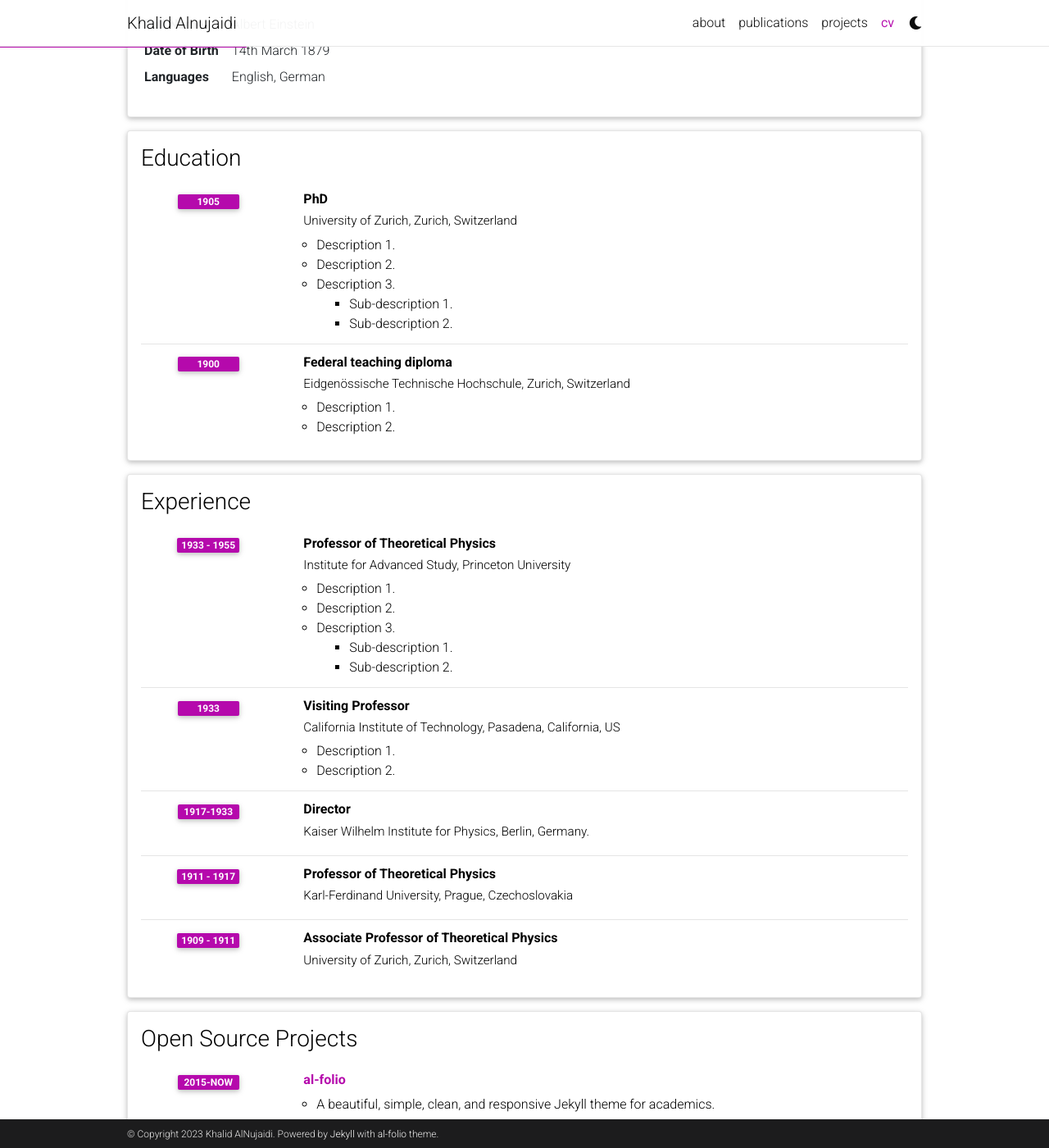
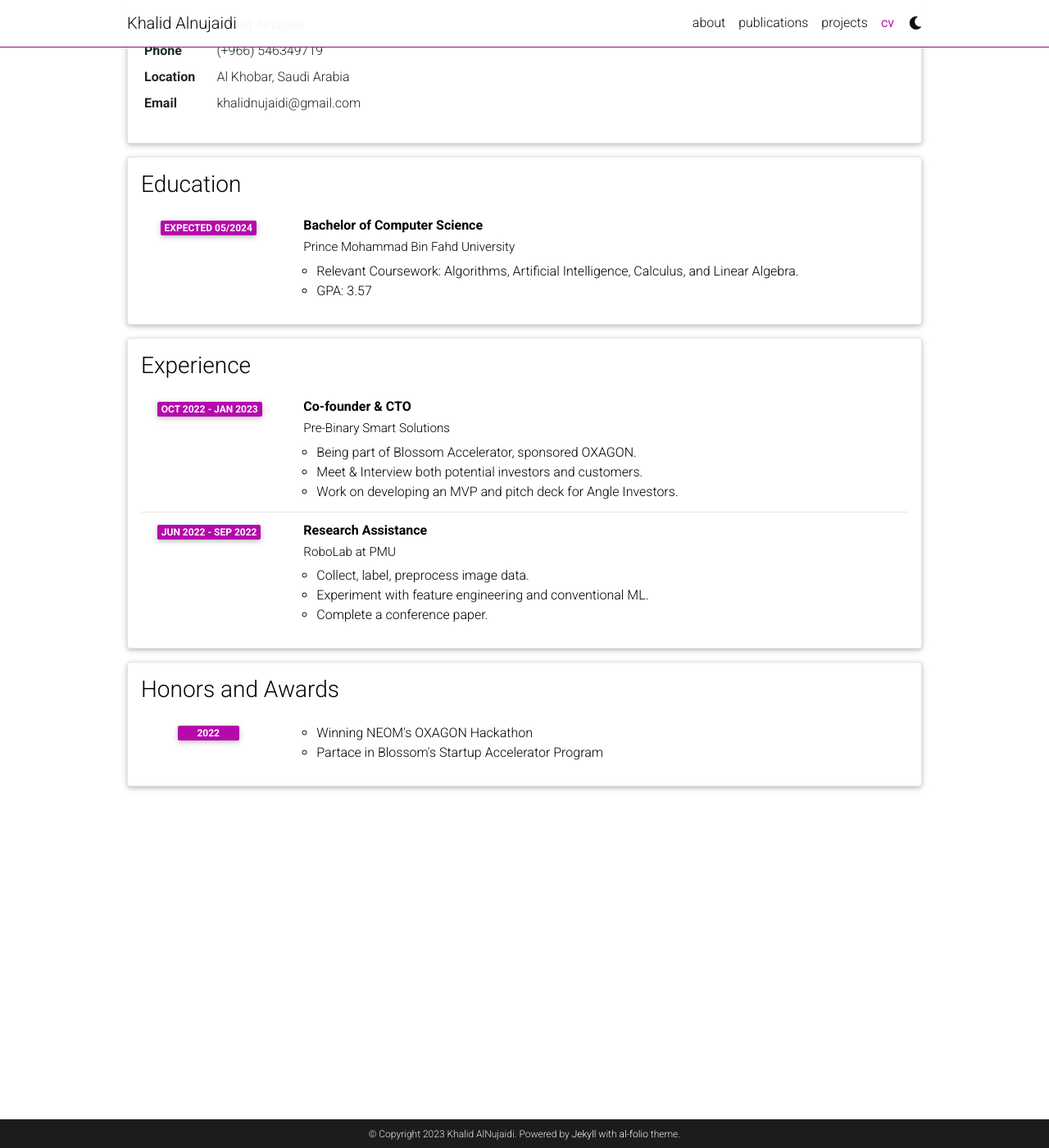
Before and after one commit to KhalidAlnujaidi/KhalidAlnujaidi.github.io, a Jekyll site: the page built from _pages/cv.md, in a window 1280 px wide and 1400 px high, scrolled down 234 px. Shown: the whole window at 82% size. Built offline with Jekyll 4.4.1, drawn with Linux system fonts in a browser that asks for light colours; comment, search, counter and statistics services are not loaded; a style sheet for code colours, icons or effects is not loaded; some of the changed text lies outside the part shown.

Commit message:
upadates

```diff
--- a/_data/cv.yml
+++ b/_data/cv.yml
@@ -1,97 +1,51 @@
 - title: General Information
   type: map
   contents:
-    - name: Full Name
-      value: Albert Einstein
-    - name: Date of Birth
-      value: 14th March 1879
-    - name: Languages
-      value: English, German
+  - name: Full Name
+    value: Khalid Alnujaidi
+  - name: Phone
+    value: (+966) 546349719
+  - name: Location
+    value: Al Khobar, Saudi Arabia
+  - name: Email
+    value: khalidnujaidi@gmail.com
+
 
 - title: Education
   type: time_table
   contents:
-    - title: PhD
-      institution: University of Zurich, Zurich, Switzerland
-      year: 1905
+    - title: Bachelor of Computer Science
+      institution: Prince Mohammad Bin Fahd University
+      year: Expected 05/2024
       description:
-        - Description 1.
-        - Description 2.
-        - title: Description 3.
-          contents:
-            - Sub-description 1.
-            - Sub-description 2.
-    - title: Federal teaching diploma
-      institution: Eidgenössische Technische Hochschule, Zurich, Switzerland
-      year: 1900
-      description:
-        - Description 1.
-        - Description 2.
+        - "Relevant Coursework: Algorithms, Artificial Intelligence, Calculus, and Linear Algebra."
+        - "GPA: 3.57"
+
 
 - title: Experience
   type: time_table
   contents:
-    - title: Professor of Theoretical Physics
-      institution: Institute for Advanced Study, Princeton University
-      year: 1933 - 1955
+    - title:  Co-founder & CTO
+      institution: Pre-Binary Smart Solutions
+      year: Oct 2022 - Jan 2023
       description:
-        - Description 1.
-        - Description 2.
-        - title: Description 3.
-          contents:
-            - Sub-description 1.
-            - Sub-description 2.
-    - title: Visiting Professor
-      institution: California Institute of Technology, Pasadena, California, US
-      year: 1933
+        - Being part of Blossom Accelerator, sponsored OXAGON.
+        - Meet & Interview both potential investors and customers.
+        - Work on developing an MVP and pitch deck for Angle Investors.
+
+    - title: Research Assistance
+      institution: RoboLab at PMU
+      year: Jun 2022 - Sep 2022
       description:
-        - Description 1.
-        - Description 2.
+        - Collect, label, preprocess image data.
+        - Experiment with feature engineering and conventional ML.
+        - Complete a conference paper.
 
-    - title: Director
-      institution: Kaiser Wilhelm Institute for Physics, Berlin, Germany.
-      year: 1917-1933
-
-    - title: Professor of Theoretical Physics
-      institution: Karl-Ferdinand University, Prague, Czechoslovakia
-      year: 1911 - 1917
-      description:
-
-    - title: Associate Professor of Theoretical Physics
-      institution: University of Zurich, Zurich, Switzerland
-      year: 1909 - 1911
-
-- title: Open Source Projects
-  type: time_table
-  contents:
-    - title: <a href="https://github.com/alshedivat/al-folio">al-folio</a>
-      year: 2015-now
-      description: A beautiful, simple, clean, and responsive Jekyll theme for academics.
 
 - title: Honors and Awards
   type: time_table
   contents:
-    - year: 1921
+    - year: 2022
       items:
-        - Nobel Prize in Physics
-        - Matteucci Medal
-    - year: 2029
-      items:
-        - Max Planck Medal
-
-- title: Academic Interests
-  type: nested_list
-  contents:
-    - title: Topic 1.
-      items:
-        - Description 1.
-        - Description 2.
-    - title: Topic 2.
-      items:
-        - Description 1.
-        - Description 2.
-
-- title: Other Interests
-  type: list
-  contents:
-    - <u>Hobbies:</u> Hobby 1, Hobby 2, etc.
+        - Winning NEOM's OXAGON Hackathon
+        - Partace in Blossom's Startup Accelerator Program
--- a/_includes/footer.html
+++ b/_includes/footer.html
@@ -1,5 +1,6 @@
     {% if site.footer_fixed %}
     <footer class="fixed-bottom">
+      <center>
       <div class="container mt-0">
         &copy; Copyright {{ site.time | date: '%Y' }} {{ site.first_name }} {{ site.middle_name }} {{ site.last_name }}. {{ site.footer_text }}
         {%- if site.impressum_path -%}
@@ -9,6 +10,7 @@
         Last updated: {{ "now" | date: '%B %d, %Y' }}.
         {%- endif %}
       </div>
+    </center>
     </footer>
     {%- else -%}
     <footer class="sticky-bottom mt-5">
```
Also changed, not shown: _pages/projects.md (+1 -1 lines), 1 other file.
